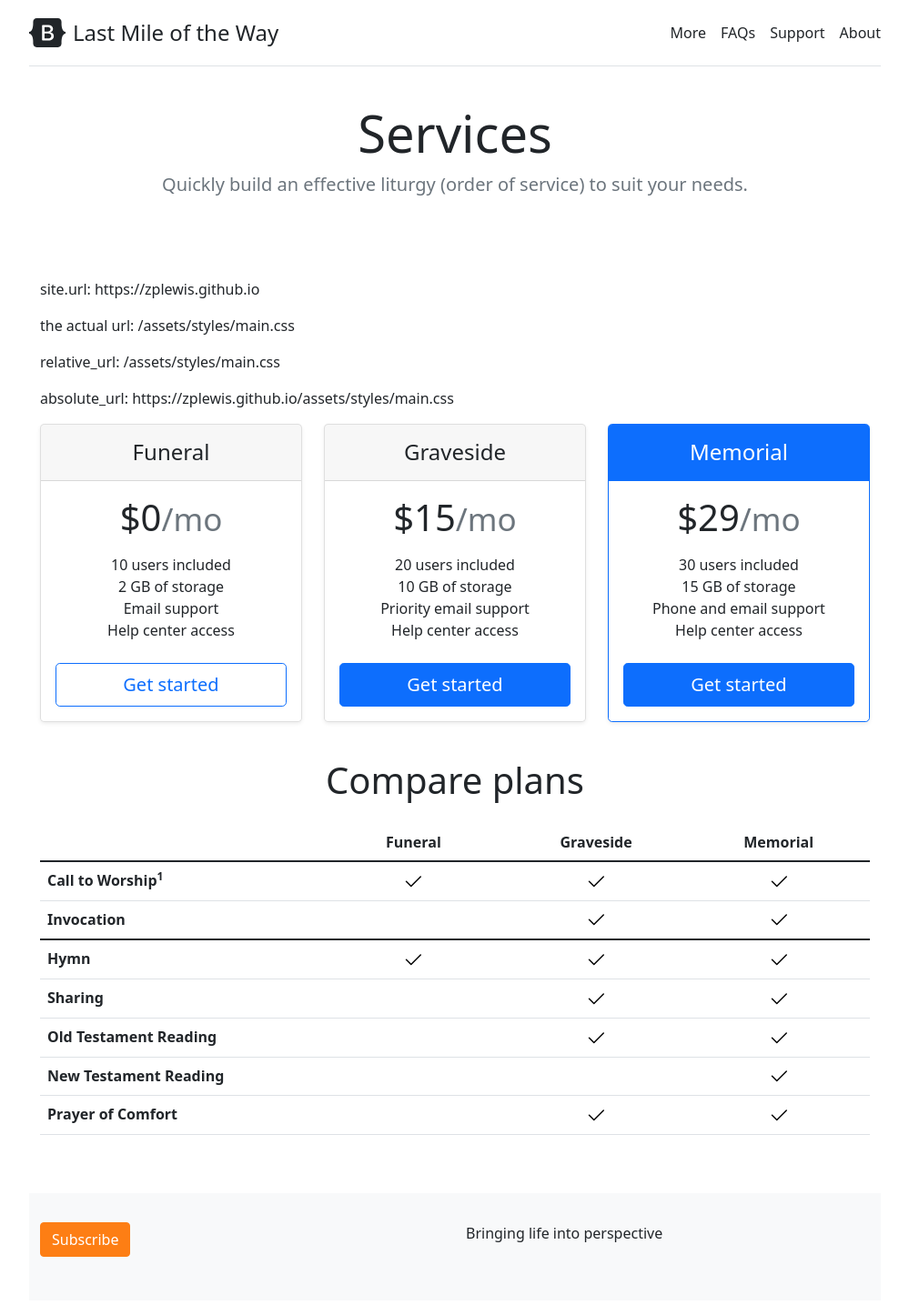
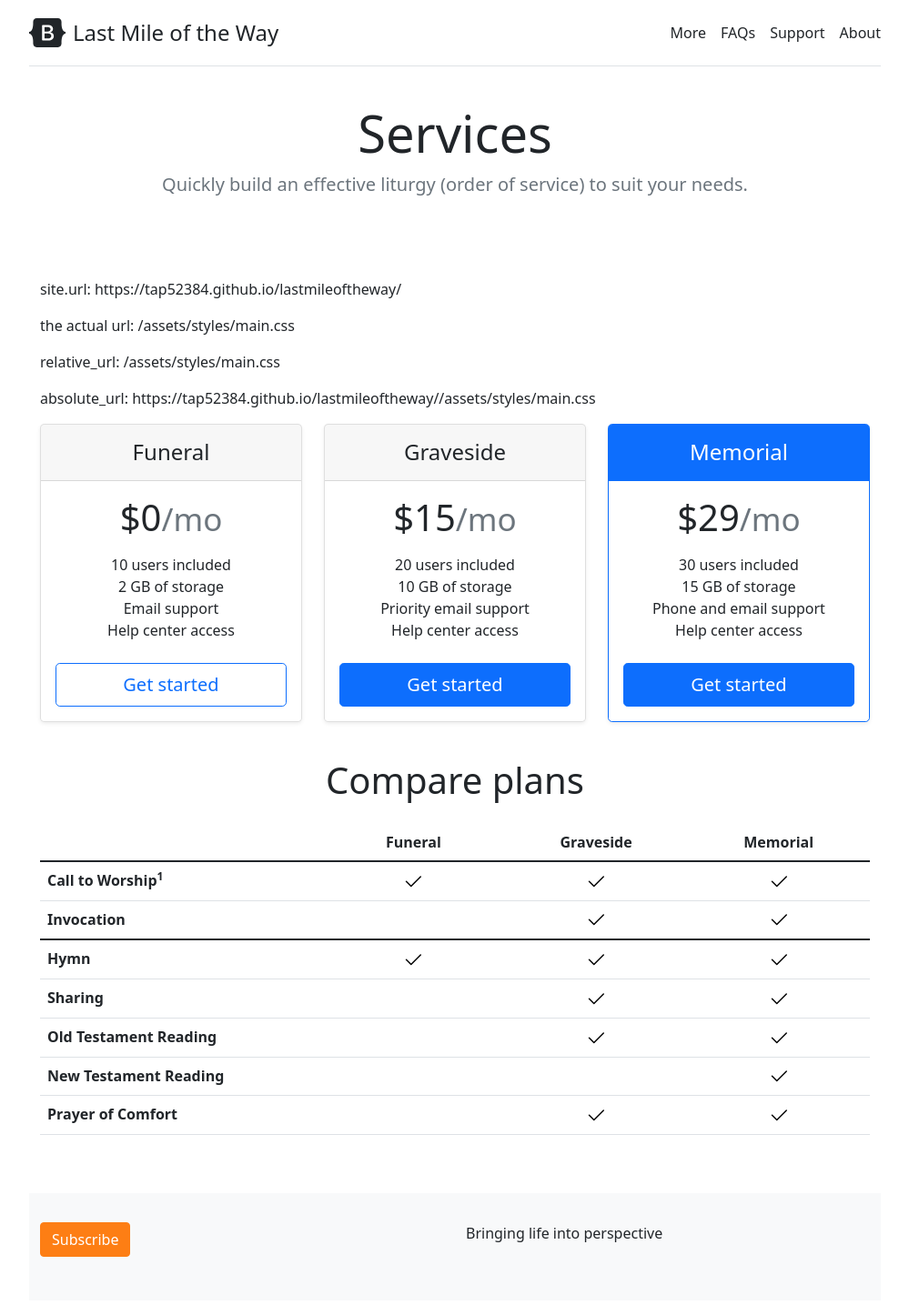
Before and after one commit to zplewis/lastmileoftheway, a Jekyll site: the page built from docs/index.html, in a window 1280 px wide. Shown: the whole page at 91% size, without its empty margins (140-1139 px from the left). Built offline with Jekyll 4.4.1, drawn with Linux system fonts in a browser that asks for light colours.

Commit message:
add site.url in _config.yml

```diff
--- a/docs/_config.yml
+++ b/docs/_config.yml
@@ -19,11 +19,11 @@
 # in the templates via {{ site.myvariable }}.
 
 title: Last Mile of the Way
-email: your-email@example.com
+email: tap52384@gmail.com
 description: >- # this means to ignore newlines until "baseurl:"
   Bringing life into perspective
 baseurl: "" # the subpath of your site, e.g. /blog
-url: "" # the base hostname & protocol for your site, e.g. http://example.com
+url: https://tap52384.github.io/lastmileoftheway/ # the base hostname & protocol for your site, e.g. http://example.com
 twitter_username: jekyllrb
 github_username:  jekyll
 
--- a/docs/_layouts/lastmileoftheway.html
+++ b/docs/_layouts/lastmileoftheway.html
@@ -24,7 +24,7 @@
         {%- include footer.html -%}
     </div> <!-- /.container py-3 -->
 
-    <script src="{{ '/lastmileoftheway/assets/js/bootstrap.bundle.min.js' | relative_url }}"></script>
+    <script src="{{ '/assets/js/bootstrap.bundle.min.js' | relative_url }}"></script>
   </body>
 
 </html>
```
